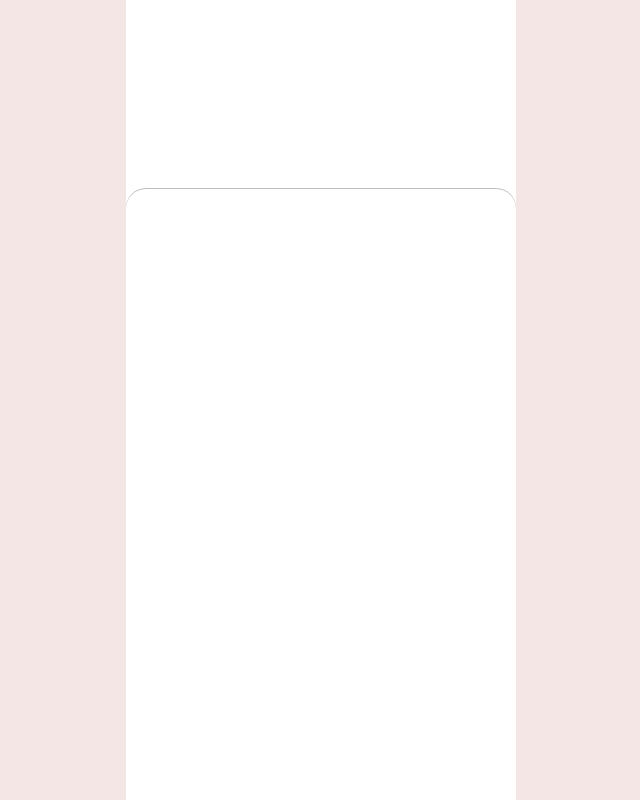
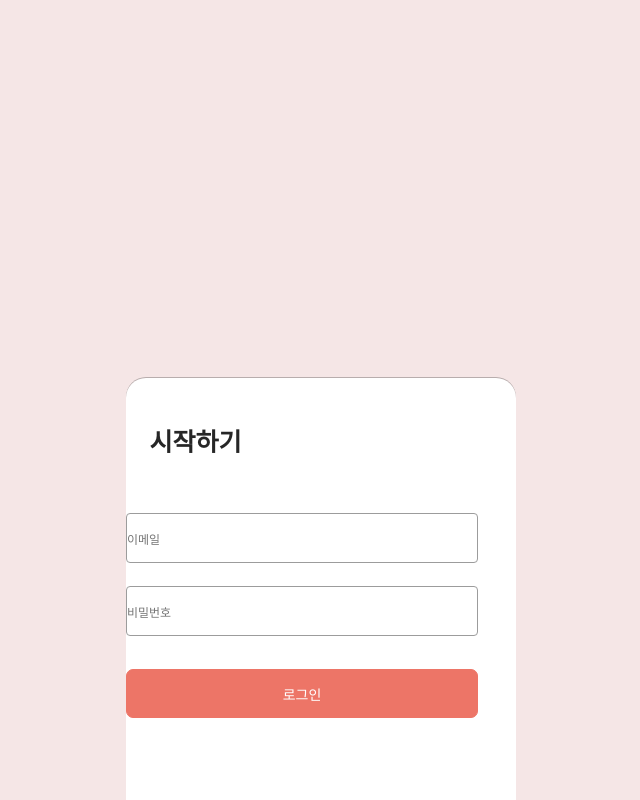
Before and after one commit to wldn143/mungnyang_web, a React (Create React App) app: page /mainpage in a window 1280 px wide. Shown: the whole page, without its empty margins (319-959 px from the left). Built offline with nearby package versions, Linux system fonts and the light colour scheme; the HTML template or start-up script is replaced by a standard one.

Commit message:
유저정보post, 로그인, 로그아웃

```diff
--- a/src/App.js
+++ b/src/App.js
@@ -13,15 +13,40 @@ import OcrUpload from "./screens/OcrUpload";
 import OcrHw from "./screens/OcrHw";
 import MyPage from "./screens/MyPage";
 import MainPage from "./screens/MainPage";
+import React, { useState, useEffect } from "react";
+
 function App() {
+  const [isLogin, setIsLogin] = useState(false);
+  useEffect(() => {
+    if (sessionStorage.getItem("user") === null) {
+      // sessionStorage 에 user 라는 key 값으로 저장된 값이 없다면
+      console.log("isLogin ?? :: ", isLogin);
+    } else {
+      // sessionStorage 에 user_id 라는 key 값으로 저장된 값이 있다면
+      // 로그인 상태 변경
+      setIsLogin(true);
+      console.log("isLogin ?? :: ", isLogin);
+    }
+  });
+
   return (
     <div>
-      <Route exact={true} path="/">
+      {/* <Route exact={true} path="/">
         <Home />
-      </Route>
-      <Route path={routes.logIn}>
+      </Route> */}
+      <div>
+        {isLogin ? (
+          // Main 컴포넌트 호출 시 isLogin 이라는 props 값을 전달
+          <MainPage isLogin={isLogin} />
+        ) : (
+          <Login />
+        )}
+      </div>
+
+      {/*{isLogin ? <MainPage isLogin={isLogin} /> : <Login />}
+       <Route path={routes.logIn}>
         <Login />
-      </Route>
+      </Route> */}
       <Route path={routes.signUp}>
         <SignUp />
       </Route>
@@ -46,9 +71,9 @@ function App() {
       <Route exact={true} path="/mypage">
         <MyPage />
       </Route>
-      <Route exact={true} path="/mainpage">
+      {/* <Route exact={true} path="/mainpage">
         <MainPage />
-      </Route>
+      </Route> */}
     </div>
 
     /* <div id="header"></div>
--- a/src/screens/Login.js
+++ b/src/screens/Login.js
@@ -8,6 +8,7 @@ import StartText from "../components/auth/StartText";
 import Input from "../components/auth/Input";
 import SubmitButton from "../components/auth/SubmitButton";
 import { useHistory } from "react-router-dom";
+import axios from "axios";
 
 const StartText1 = styled.p`
   font-weight: bold;
@@ -17,6 +18,42 @@ const StartText1 = styled.p`
 
 function Login() {
   const history = useHistory();
+  const [email, setEmail] = useState("");
+  const [password, setPassword] = useState("");
+
+  const emailHandler = (e) => {
+    e.preventDefault();
+    setEmail(e.target.value);
+  };
+
+  const passwordHandler = (e) => {
+    e.preventDefault();
+    setPassword(e.target.value);
+  };
+
+  const submitHandler = (e) => {
+    e.preventDefault();
+
+    fetch("http://localhost:8080/sign-up")
+      .then((response) => response.json())
+      .then((json) => {
+        const foundData = json.users.find((data) => data.email === email);
+        if (foundData.password === password) {
+          //history.replace("/mainpage");
+          sessionStorage.setItem("user", foundData.email);
+        } else {
+          alert("이메일 또는 비밀번호가 일치하지 않습니다.");
+        }
+        document.location.href = "/";
+      });
+    // axios.get("http://localhost:8080/sign-up").then((res) => {
+    //   const foundData = res.users.find((data) => data.email === email);
+    //   //(data=>data.employeeCode===employeeCode)
+    //   console.log(foundData.password);
+    //   //console.log(res);
+    //   //history.replace("/sign-up2");
+    // });
+  };
 
   return (
     <StartLayout>
@@ -24,9 +61,24 @@ function Login() {
         <StartText>
           <StartText1>시작하기</StartText1>
         </StartText>
-        <Input type="email" placeholder="이메일" />
-        <Input type="password" placeholder="비밀번호" />
-        <SubmitButton type="submit">로그인</SubmitButton>
+        <form onSubmit={submitHandler}>
+          <Input
+            name="name"
+            type="text"
+            placeholder="이메일"
+            onChange={emailHandler}
+            required
+          />
+          <Input
+            name="password"
+            type="password"
+            placeholder="비밀번호"
+            value={password}
+            onChange={passwordHandler}
+            required
+          />
+          <SubmitButton type="submit">로그인</SubmitButton>
+        </form>
       </RoundBox>
     </StartLayout>
   );
--- a/src/screens/MainPage.js
+++ b/src/screens/MainPage.js
@@ -1,13 +1,7 @@
 import styled from "styled-components";
 import React, { useState, useEffect } from "react";
 import StartLayout from "../components/auth/StartLayout";
-import RoundBoxL from "../components/auth/RoundBoxL";
-import PinkButton from "../components/auth/PinkButton";
 import WhiteButton from "../components/auth/WhiteButton";
-import StartText from "../components/auth/StartText";
-import Input from "../components/auth/Input";
-import SubmitButton from "../components/auth/SubmitButton";
-import { useHistory } from "react-router-dom";
 import AuthLayout from "../components/auth/AuthLayout";
 import Header from "../components/feed/Header";
 import AuthBox from "../components/auth/AuthBox";
@@ -15,13 +9,35 @@ import Radio from "../components/auth/Radio";
 import CheckBox from "../components/auth/CheckBox";
 import RoundBox from "../components/auth/RoundBox";
 
-function MainPage() {
+function MainPage(props) {
+  const isLogin = props.isLogin;
+  const onLogout = () => {
+    // sessionStorage 에 user_id 로 저장되어있는 아이템을 삭제한다.
+    sessionStorage.removeItem("user");
+    // App 으로 이동(새로고침)
+    document.location.href = "/";
+  };
+
   return (
     <StartLayout>
       <AuthLayout>
-        <RoundBox>
-          <AuthBox></AuthBox>
-        </RoundBox>
+        {/* <RoundBox> */}
+        <div>
+          <WhiteButton type="button" onClick={onLogout}>
+            Logout
+          </WhiteButton>
+        </div>
+        <AuthBox>
+          <div
+            className="mainpage"
+            style={{
+              fontSize: "30px",
+            }}
+          >
+            Main Page
+          </div>
+        </AuthBox>
+        {/* </RoundBox> */}
       </AuthLayout>
     </StartLayout>
   );
--- a/src/screens/SignUp.js
+++ b/src/screens/SignUp.js
@@ -7,7 +7,6 @@ import Header from "../components/feed/Header";
 import AuthBox from "../components/auth/AuthBox";
 import BackButton from "../components/feed/BackButton";
 import axios from "axios";
-import { Form, Divider, Button } from "antd";
 import { useHistory } from "react-router-dom";
 
 function SignUp() {
```
